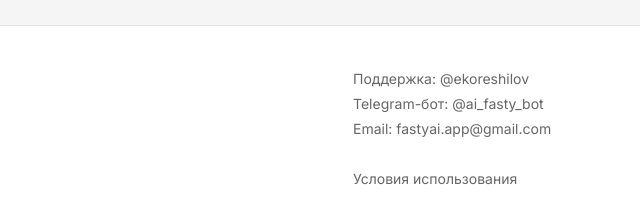
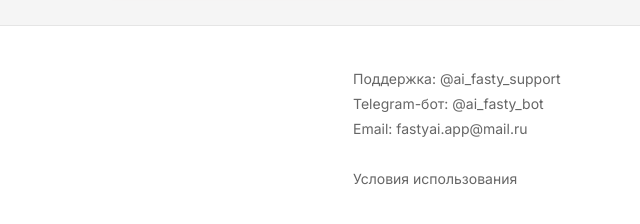
Before and after one commit to slidyproject/landing, a plain HTML site: page index.html in a window 1280 px wide. Shown: the part 1924-2148 px from the top of the page, 302-942 px from the left. Drawn offline with Linux system fonts and the light colour scheme.

Commit message:
Update index.html

```diff
--- a/index.html
+++ b/index.html
@@ -445,9 +445,9 @@
         </div>
         <div class="footer-section">
           <p>
-            Поддержка: <a href="https://t.me/ekoreshilov" target="_blank">@ekoreshilov</a><br>
+            Поддержка: <a href="https://t.me/ai_fasty_support" target="_blank">@ai_fasty_support</a><br>
             Telegram-бот: <a href="https://t.me/ai_fasty_bot" target="_blank">@ai_fasty_bot</a><br>
-            Email: <a href="mailto:fastyai.app@gmail.com">fastyai.app@gmail.com</a><br>
+            Email: <a href="mailto:fastyai.app@mail.ru">fastyai.app@mail.ru</a><br>
             <br>
             <a href="/terms">Условия использования</a>
           </p>
```
